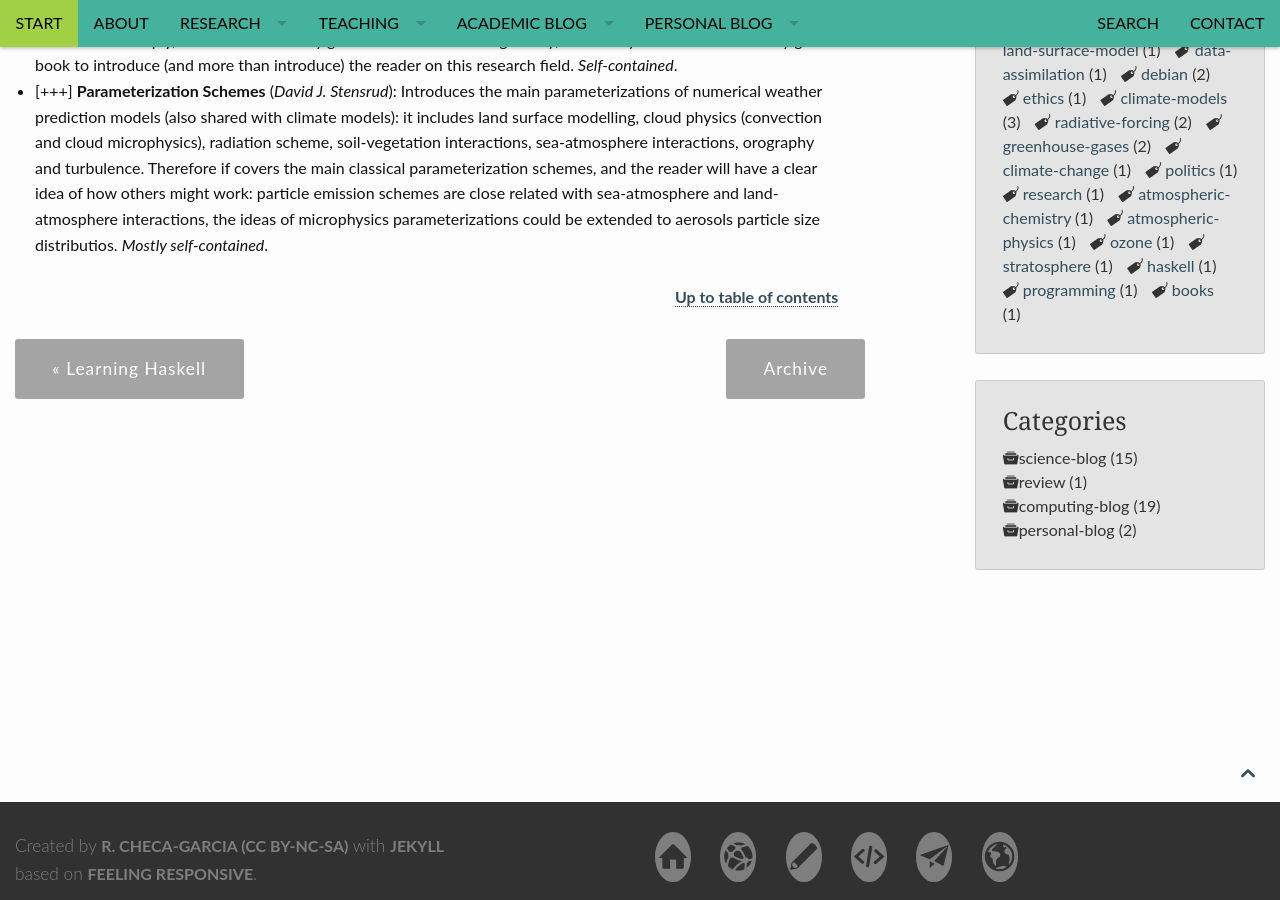
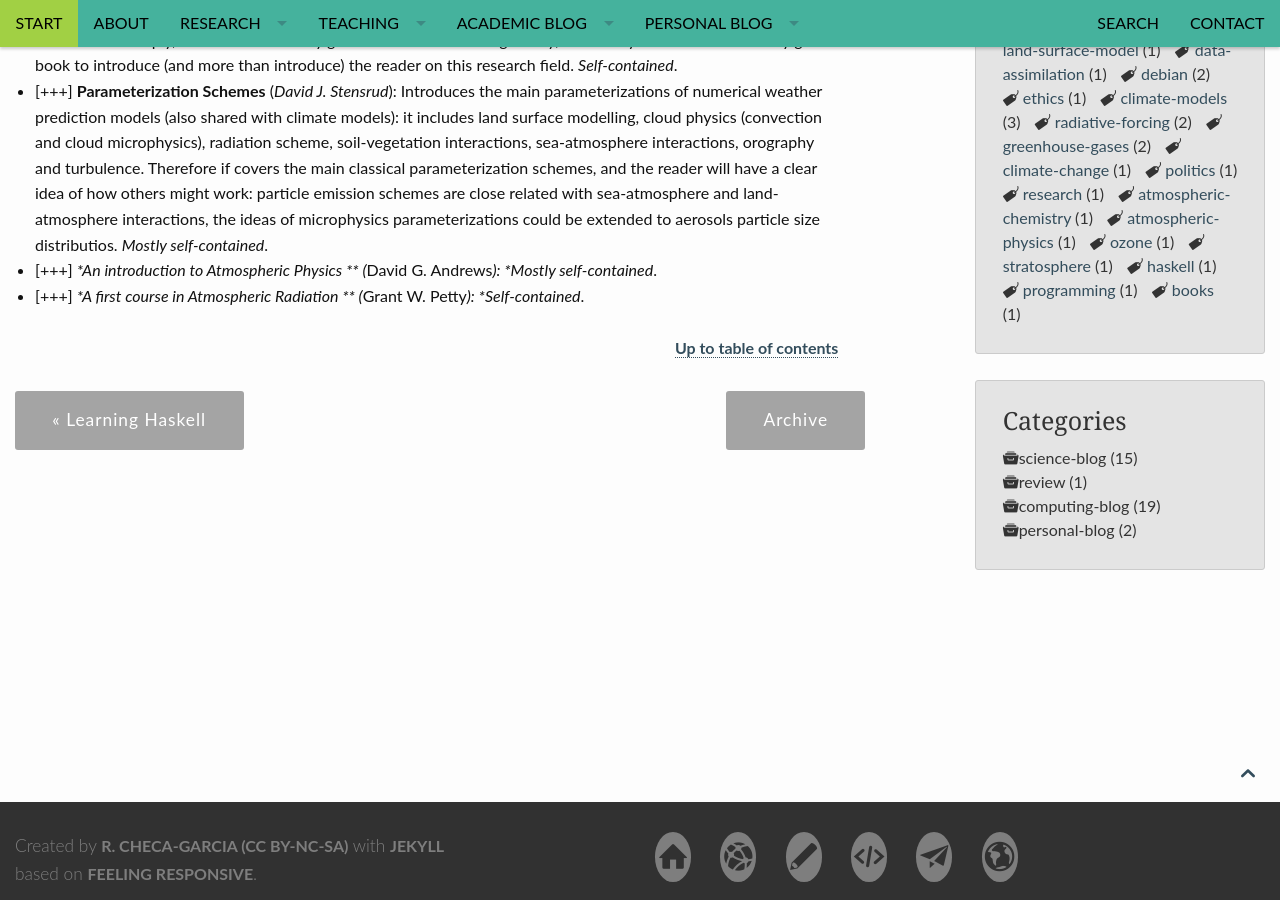
Before and after one commit to RCHG/rchg.github.io, a Jekyll site: the page built from _posts/2019-01-04-List-of-Books.md, in a window 1280 px wide and 900 px high, scrolled down 929 px. Built offline with Jekyll 4.4.1, drawn with Linux system fonts in a browser that asks for light colours; nearby versions of some CDN libraries; comment, search, counter and statistics services are not loaded.

Commit message:
Update 2019-01-04-List-of-Books.md

```diff
--- a/_posts/2019-01-04-List-of-Books.md
+++ b/_posts/2019-01-04-List-of-Books.md
@@ -28,6 +28,8 @@ Number of [+] indicate the difficulty on a scale of 1-5.
 
 - [+++] **Modeling of Atmospheric Chemistry** (*Brasseur and Jacob*): Not yet a classical book on the field but close to be. It covers almost all the topics related with modeling chemistry in the atmosphere. Althoghh some topics are note treated deeply, the books has a very good balance between rigurosity, readability and details. It is avery good book to introduce (and more than introduce) the reader on this research field. *Self-contained*.
 - [+++] **Parameterization Schemes** (*David J. Stensrud*): Introduces the main parameterizations of numerical weather prediction models (also shared with climate models): it includes land surface modelling, cloud physics (convection and cloud microphysics), radiation scheme, soil-vegetation interactions, sea-atmosphere interactions, orography and turbulence. Therefore if covers the main classical parameterization schemes, and the reader will have a clear idea of how others might work: particle emission schemes are close related with sea-atmosphere and land-atmosphere interactions, the ideas of microphysics parameterizations could be extended to aerosols particle size distributios. *Mostly self-contained*.
+- [+++] **An introduction to Atmospheric Physics ** (*David G. Andrews*): *Mostly self-contained*.
+- [+++] **A first course in Atmospheric Radiation ** (*Grant W. Petty*): *Self-contained*.
 
 
 <small markdown="1">[Up to table of contents](#toc)</small>
```
